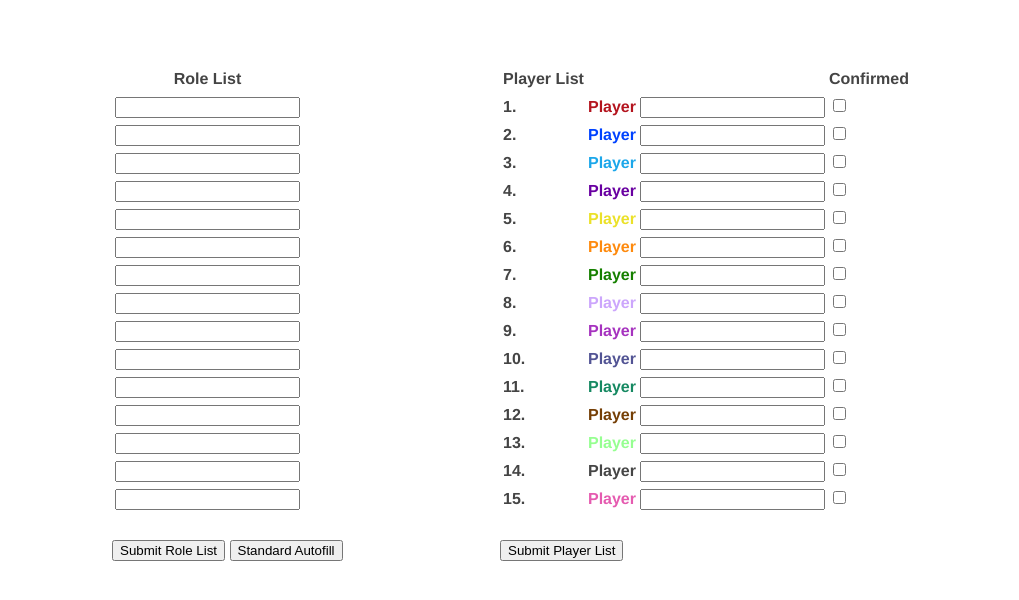
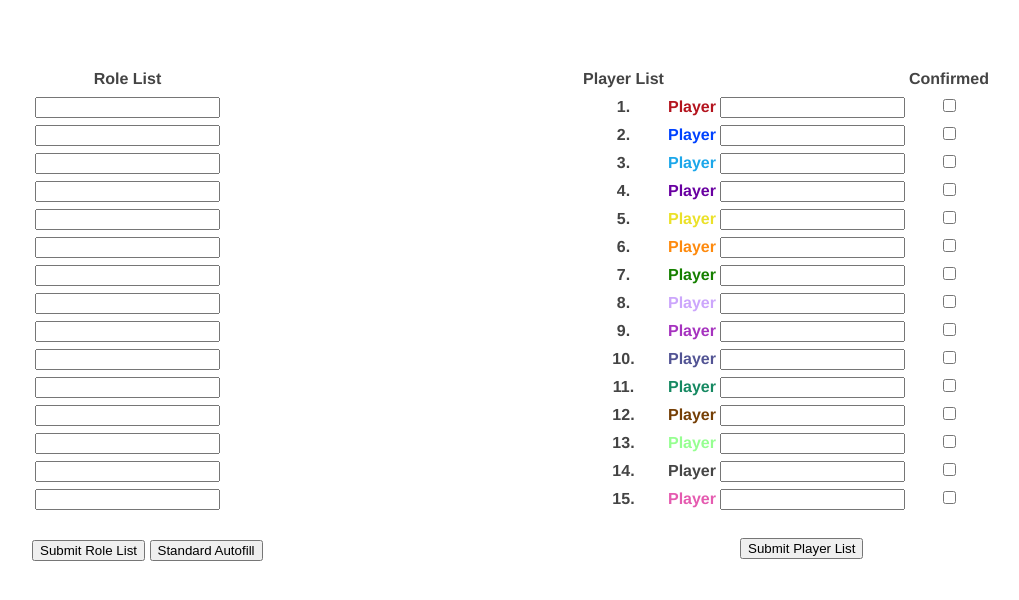
Before and after one commit to Zavoky/Mafia-Helper, a plain HTML site: page index.html in a window 1280 px wide. Shown: the whole page, without its empty margins (128-1147 px from the left). Drawn offline with Linux system fonts and the light colour scheme.

Commit message:
moved submit button slightly

```diff
--- a/style.css
+++ b/style.css
@@ -1,6 +1,6 @@
 body {
   margin: 0 auto;
-  max-width: 50em;
+  max-width: 60em;
   font-family: "Helvetica", "Arial", sans-serif;
   line-height: 1.5;
   padding: 4em 1em;
@@ -11,6 +11,10 @@ h3 {
   margin-top: 1em;
   padding-top: 1em;
   color: #333;
+}
+
+td {
+  text-align: center;
 }
 
 
@@ -26,6 +30,11 @@ h3 {
   padding-right: 15;
 }
 
+#playerListSubmit {
+  float: left;
+  display: block;
+  margin-left: 12em;
+}
 
 .playerListStyle {
   font-weight: bold;
```
